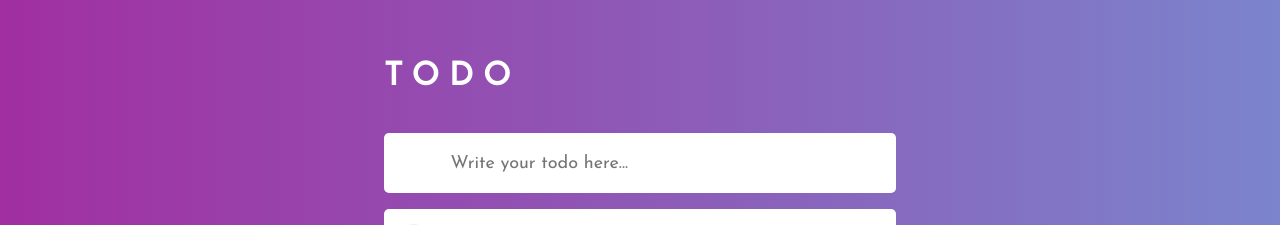
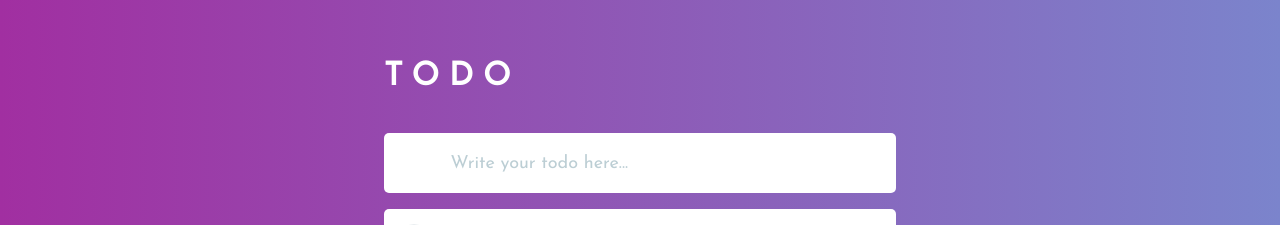
Before and after one commit to YauheniKorsakas/react-todo, a React (Create React App) app: page / in a window 1280 px wide. Shown: the top 225 px of the page. Built offline with nearby package versions, Linux system fonts and the light colour scheme.

Commit message:
Change color of placeholder

```diff
--- a/src/components/ui/atoms/TextInput/TextInput.module.scss
+++ b/src/components/ui/atoms/TextInput/TextInput.module.scss
@@ -3,4 +3,8 @@
 input {
   font-family: 'Josefin Sans', sans-serif;
   font-size: 18px;
+
+  &::placeholder {
+    color: $secondary-color-200;
+  }
 }
```
